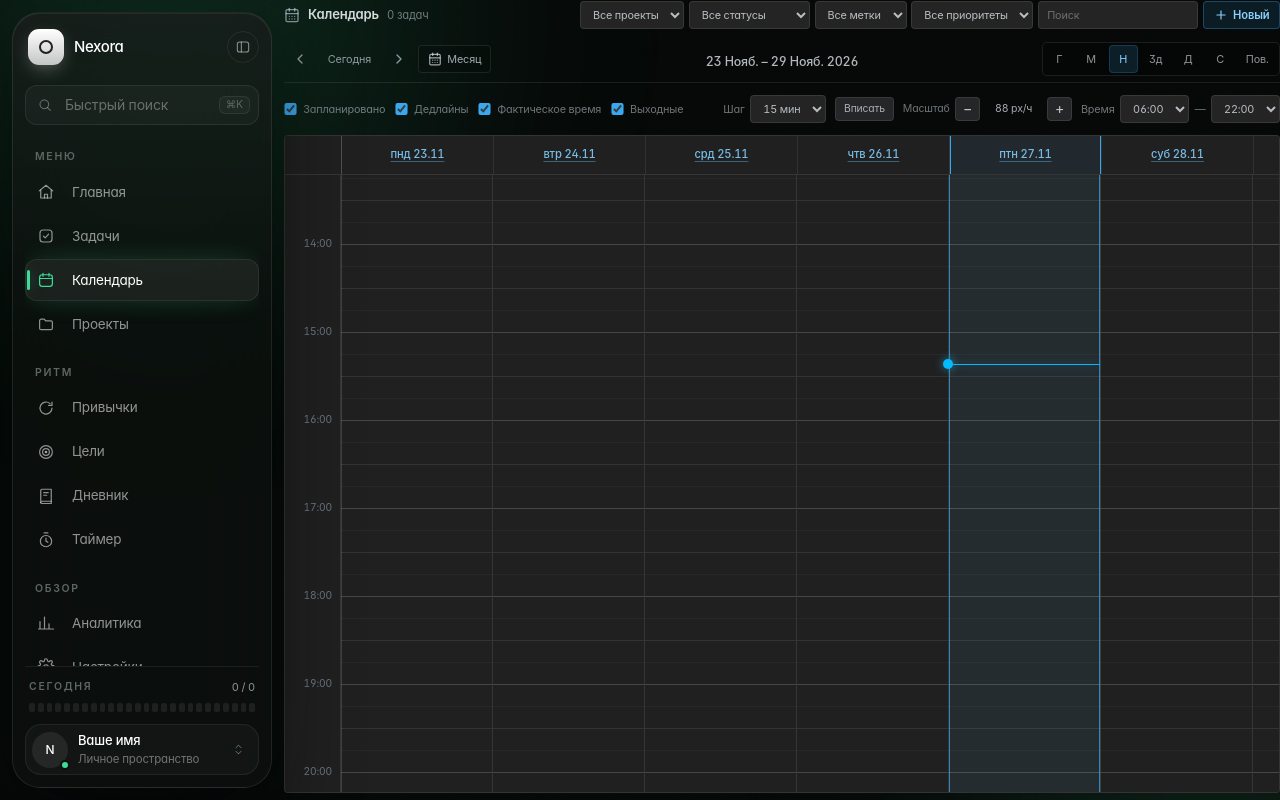
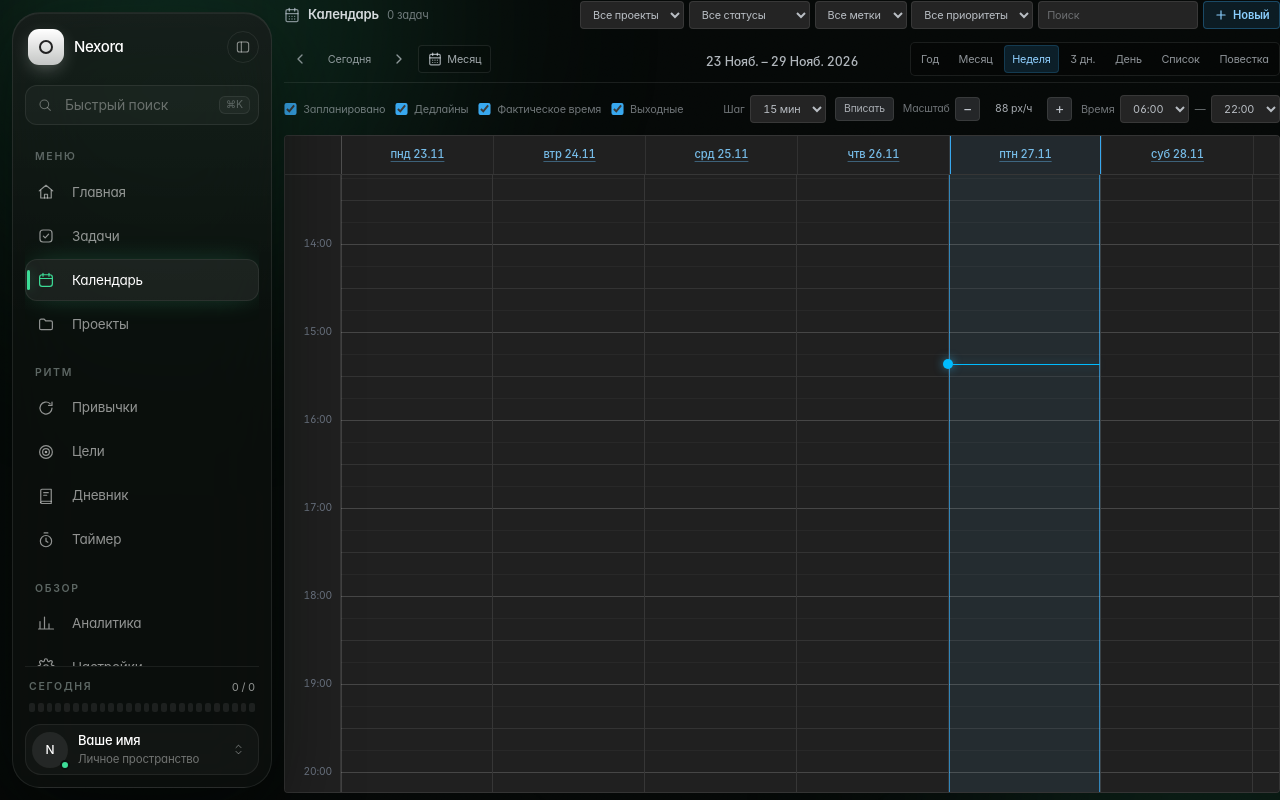
Before and after one commit to dequintalegione-boop/Nexora, a React (Vite) app: page /calendar in a window 1280 px wide. Built offline with nearby package versions, Linux system fonts and the light colour scheme.

Commit message:
ux(calendar): use readable labels for view navigation

```diff
--- a/src/components/nexora/calendar-page.tsx
+++ b/src/components/nexora/calendar-page.tsx
@@ -1477,13 +1477,13 @@ export function CalendarPage() {
 
         <div className="nexora-calendar-view-switch" role="group" aria-label="Вид календаря">
           {([
-            ["year", "Г"],
-            ["month", "М"],
-            ["week", "Н"],
-            ["days", `${dayCount}д`],
-            ["day", "Д"],
-            ["list", "С"],
-            ["agenda", "Пов."],
+            ["year", "Год"],
+            ["month", "Месяц"],
+            ["week", "Неделя"],
+            ["days", `${dayCount} дн.`],
+            ["day", "День"],
+            ["list", "Список"],
+            ["agenda", "Повестка"],
           ] as const).map(([id, label]) => (
             <button
               key={id}
```
